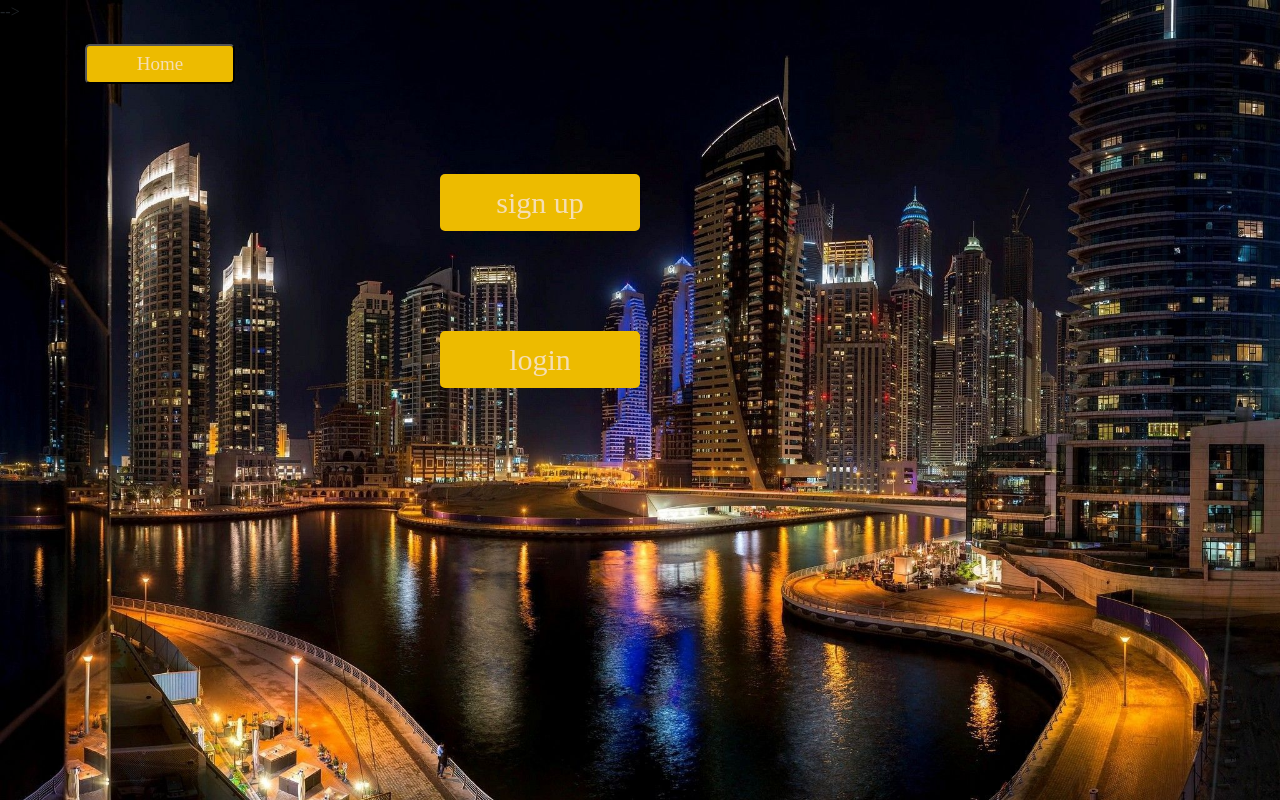
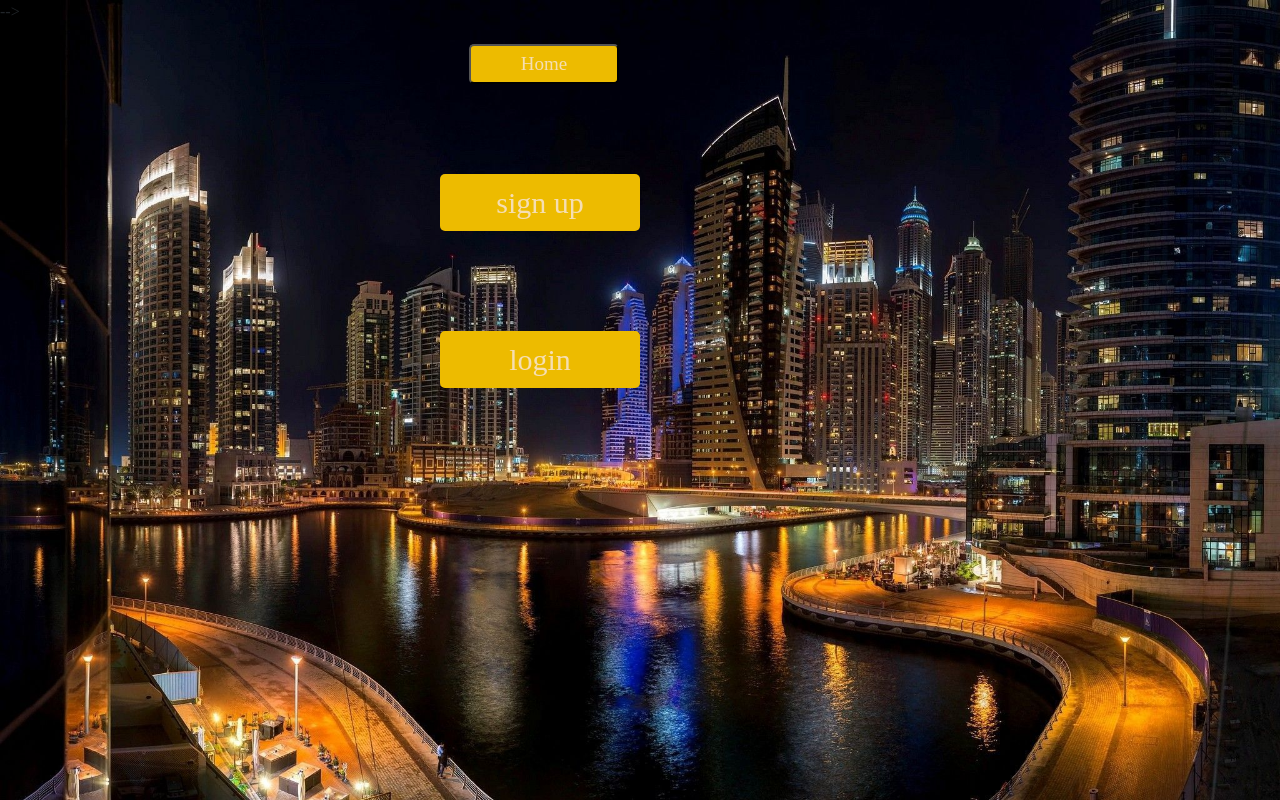
Before and after one commit to barackmaund1/informal-jobs, a plain HTML site: page abroad.html in a window 1280 px wide. Drawn offline with nearby package versions, Linux system fonts and the light colour scheme.

Commit message:
added style

```diff
--- a/css/abroad.css
+++ b/css/abroad.css
@@ -89,6 +89,9 @@ background-color:transparent ;
     height:40px ;
     color: wheat;
     border-radius:5px ;
+    position: absolute;
+    left:140%;
+
 }
 #back:hover{
 background-color:transparent ;
```
